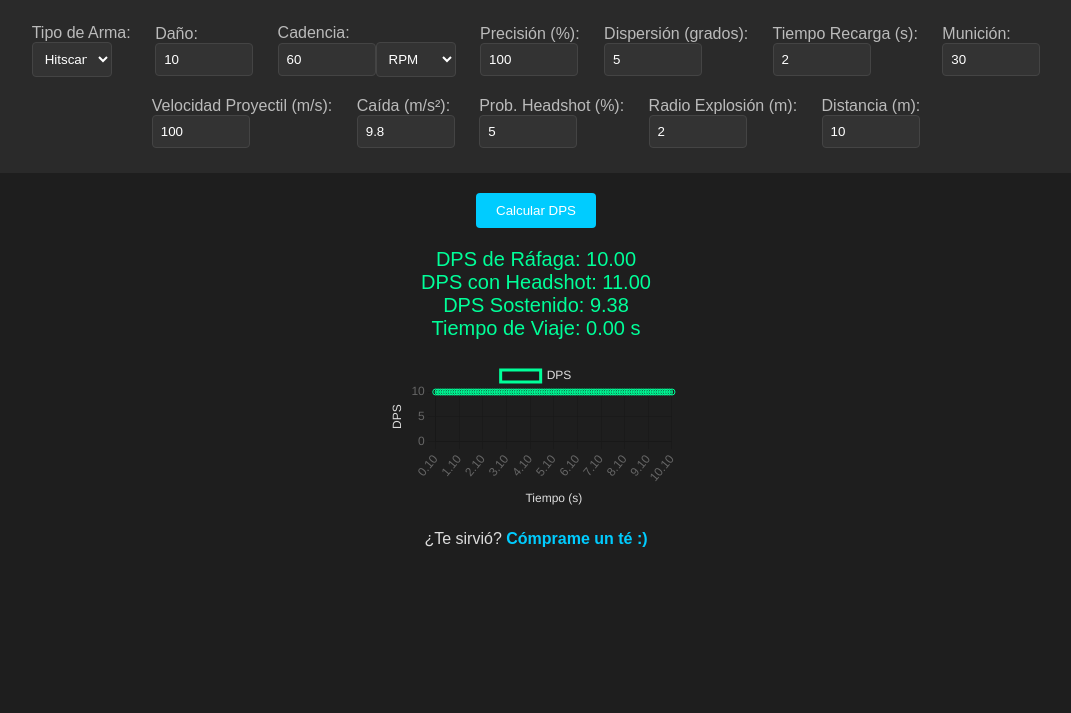
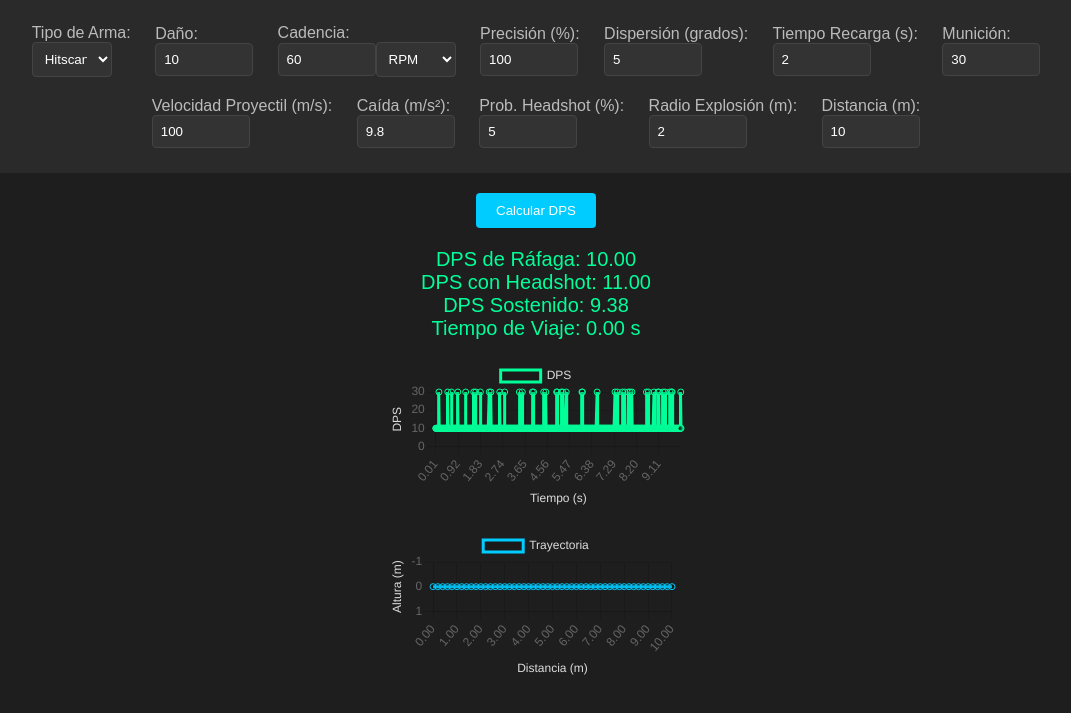
Before and after one commit to genio043/dps-pro, a plain HTML site: page index.html in a window 1280 px wide. Both pictures are taken after a click on the button "Calcular DPS". Shown: the part 73-786 px from the top of the page, without its empty margins (104-1175 px from the left). Drawn offline with nearby package versions, Linux system fonts and the light colour scheme.

Commit message:
Update index.html

```diff
--- a/index.html
+++ b/index.html
@@ -16,7 +16,6 @@
         button { padding: 10px 20px; background: #00ccff; color: #fff; border: none; border-radius: 4px; cursor: pointer; }
         button:hover { background: #0099cc; }
         #result { margin: 20px; font-size: 20px; color: #00ff99; }
-        .donate a { color: #00ccff; font-weight: bold; text-decoration: none; }
         canvas { max-width: 600px; margin: 20px auto; }
     </style>
 </head>
@@ -39,11 +38,10 @@
     <button onclick="calculateDPS()">Calcular DPS</button>
     <div id="result"></div>
     <canvas id="dpsChart"></canvas>
-    <div class="donate">
-        <p>¿Te sirvió? <a href="https://buymeacoffee.com/genio043" target="_blank">Cómprame un té :)</a></p>
-    </div>
+    <canvas id="trajectoryChart"></canvas>
+
     <script>
-        let chart;
+        let dpsChart, trajectoryChart;
         function calculateDPS() {
             const weaponType = document.getElementById('weaponType').value;
             const damage = parseFloat(document.getElementById('damage').value);
@@ -71,16 +69,16 @@
             if (weaponType === 'projectile' || weaponType === 'area') {
                 travelTime = distance / projectileSpeed;
                 const drop = 0.5 * gravity * travelTime * travelTime;
-                effectiveAccuracy *= Math.max(0, 1 - (drop / distance)); // Reduce precisión por caída
-                effectiveAccuracy *= Math.max(0, 1 - (spread * distance / 180)); // Reduce por dispersión
+                effectiveAccuracy *= Math.max(0, 1 - (drop / distance));
+                effectiveAccuracy *= Math.max(0, 1 - (spread * distance / 180));
             }
             if (weaponType === 'area') {
-                effectiveAccuracy = Math.min(1, effectiveAccuracy + (blastRadius / distance)); // Más fácil acertar en área
+                effectiveAccuracy = Math.min(1, effectiveAccuracy + (blastRadius / distance));
             }
 
             const effectiveDamage = damage * effectiveAccuracy;
             const burstDPS = effectiveDamage * fireRate;
-            const headshotDPS = weaponType !== 'area' ? burstDPS * headshotChance * 2 : 0; // Headshot x2 daño
+            const headshotDPS = weaponType !== 'area' ? burstDPS * headshotChance * 2 : 0;
             const cycleTime = (ammo / fireRate) + reloadTime + travelTime;
             const sustainedDPS = (effectiveDamage * ammo) / cycleTime;
 
@@ -91,20 +89,42 @@
                 Tiempo de Viaje: ${travelTime.toFixed(2)} s
             `;
 
-            const dataPoints = [];
-            let time = 0;
+            // Gráfico DPS
+            const dpsData = [];
+            let time = 0, ammoLeft = ammo;
             while (time < 10) {
-                time += 0.1;
-                const inFlight = time < travelTime ? 0 : (time <= (ammo / fireRate) + travelTime ? burstDPS : 0);
-                dataPoints.push({ time: time.toFixed(2), dps: inFlight });
+                time += 0.01;
+                let dps = 0;
+                if (time >= travelTime) {
+                    if (ammoLeft > 0) {
+                        dps = burstDPS + (Math.random() < headshotChance && weaponType !== 'area' ? burstDPS * 2 : 0);
+                        ammoLeft -= fireRate * 0.01;
+                    } else if (time < travelTime + (ammo / fireRate) + reloadTime) {
+                        dps = 0; // Recargando
+                    } else {
+                        ammoLeft = ammo;
+                    }
+                }
+                dpsData.push({ time: time.toFixed(2), dps });
             }
-            drawChart(dataPoints);
+            drawDPSChart(dpsData);
+
+            // Gráfico Trayectoria
+            const trajData = [];
+            let x = 0;
+            while (x <= distance) {
+                const t = x / projectileSpeed;
+                const y = weaponType === 'hitscan' ? 0 : -(0.5 * gravity * t * t);
+                trajData.push({ x: x.toFixed(2), y: Math.max(y, -distance) });
+                x += distance / 50;
+            }
+            drawTrajectoryChart(trajData);
         }
 
-        function drawChart(dataPoints) {
+        function drawDPSChart(dataPoints) {
             const ctx = document.getElementById('dpsChart').getContext('2d');
-            if (chart) chart.destroy();
-            chart = new Chart(ctx, {
+            if (dpsChart) dpsChart.destroy();
+            dpsChart = new Chart(ctx, {
                 type: 'line',
                 data: {
                     labels: dataPoints.map(d => d.time),
@@ -124,6 +144,30 @@
                 }
             });
         }
+
+        function drawTrajectoryChart(dataPoints) {
+            const ctx = document.getElementById('trajectoryChart').getContext('2d');
+            if (trajectoryChart) trajectoryChart.destroy();
+            trajectoryChart = new Chart(ctx, {
+                type: 'line',
+                data: {
+                    labels: dataPoints.map(d => d.x),
+                    datasets: [{
+                        label: 'Trayectoria',
+                        data: dataPoints.map(d => d.y),
+                        borderColor: '#00ccff',
+                        fill: false
+                    }]
+                },
+                options: {
+                    scales: {
+                        y: { title: { display: true, text: 'Altura (m)', color: '#ddd' }, reverse: true },
+                        x: { title: { display: true, text: 'Distancia (m)', color: '#ddd' } }
+                    },
+                    plugins: { legend: { labels: { color: '#ddd' } } }
+                }
+            });
+        }
     </script>
 </body>
 </html>
```
